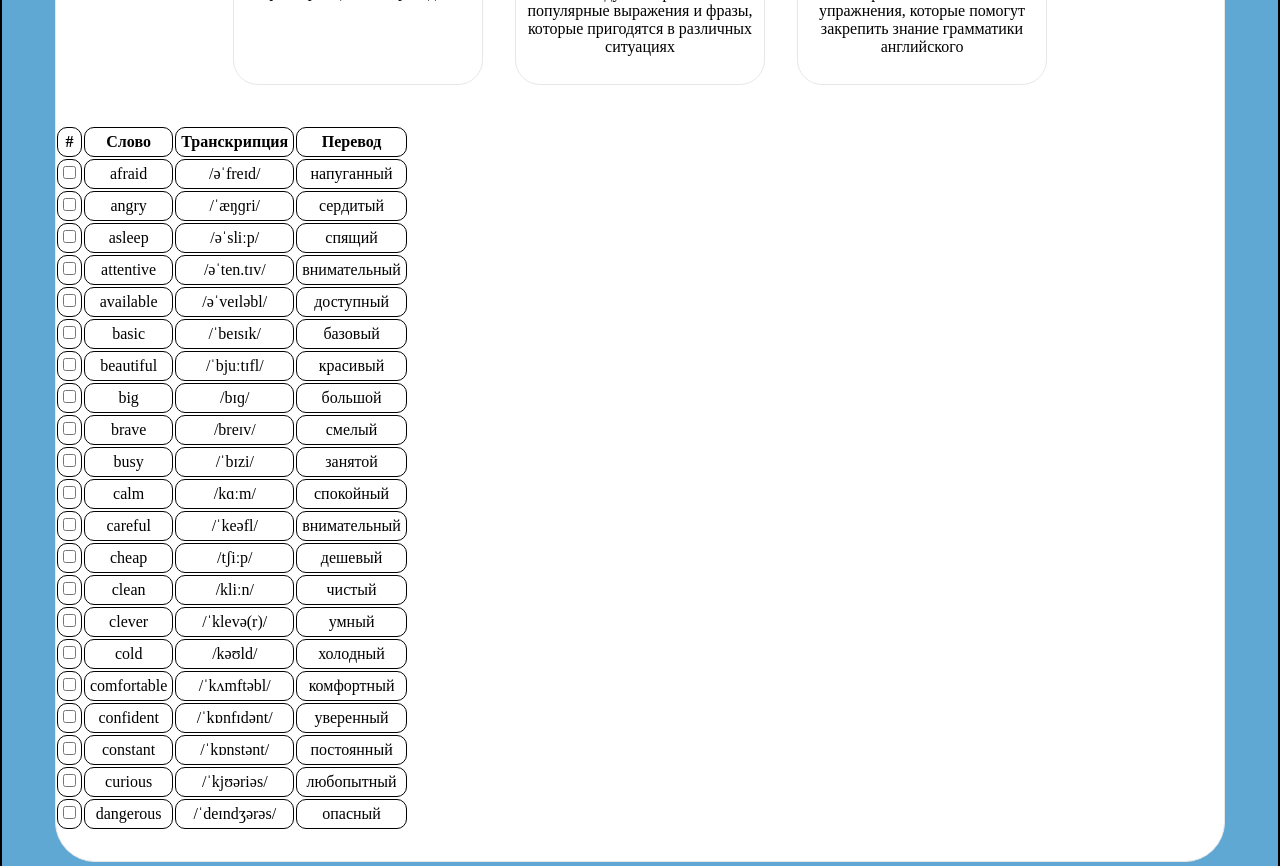
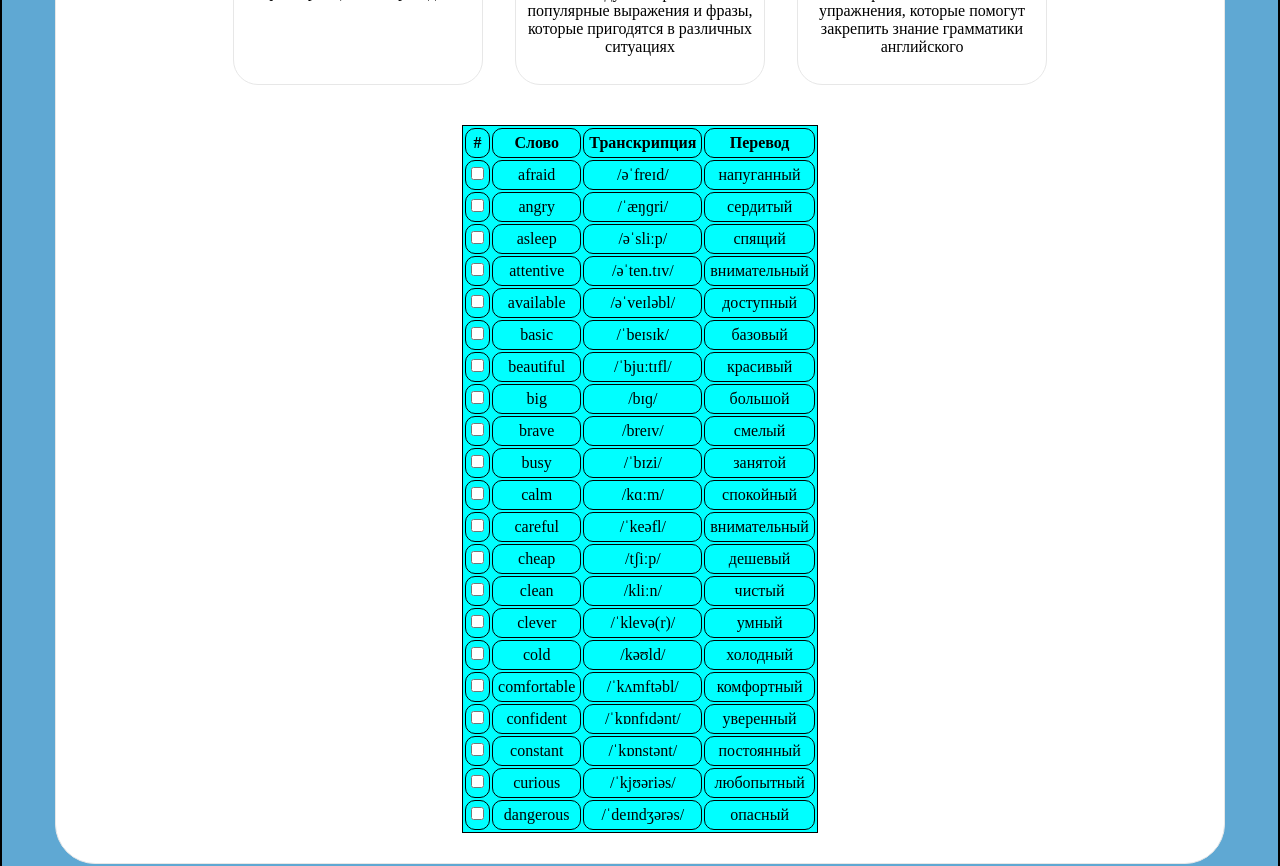
Before and after one commit to WeronikaGRIG/my-english-app, a React (Create React App) app: page / in a window 1280 px wide. Shown: the part 1460-2326 px from the top of the page. Built offline with nearby package versions, Linux system fonts and the light colour scheme.

Commit message:
add styles changes

```diff
--- a/src/components/Table/Table.jsx
+++ b/src/components/Table/Table.jsx
@@ -1,19 +1,19 @@
 
 import TableList from '../TableList/TableList';
 import { list } from '../../list';
-import './Table.css';
-
+import styles from './Table.module.css';
 
 export default function Table() {
-    return <div className='table'>
-        <div className="container">
-            <table className="table__wrapper">
-                <tbody>
-                    <td><strong> # </strong></td>
-                    <td><strong>Слово</strong></td>
-                    <td><strong>Транскрипция</strong></td>
-                    <td><strong>Перевод</strong></td>
-
+    return <div className={styles.tables}>
+        <div className={styles.container}>
+            <table className={styles.table}>
+                <tbody className={styles.tbody}>
+                    <tr className={styles.tr}>
+                        <td className={styles.td}><strong> # </strong></td>
+                        <td className={styles.td}><strong>Слово</strong></td>
+                        <td className={styles.td}><strong>Транскрипция</strong></td>
+                        <td className={styles.td}><strong>Перевод</strong></td>
+                    </tr>
                     {list.map((table, i) => {
                         return (
                             <TableList key={i} {...table} />
@@ -23,5 +23,5 @@ export default function Table() {
             </table>
         </div>
 
-    </div>;
+    </div >;
 }
--- a/src/components/Table/Table.css
+++ b/src/components/Table/Table.module.css
@@ -1,3 +1,11 @@
+.tables {
+    background-color: aqua;
+}
+
+.container {
+    border: 1px solid black;
+}
+
 table {
     display: block;
     width: 75%;
--- a/src/components/TableList/TableList.jsx
+++ b/src/components/TableList/TableList.jsx
@@ -1,12 +1,13 @@
 
+import styles from './TableList.module.css';
 
 export default function TableList({ word, transcript, translation }) {
     return (
-        <tr>
-            <td><input type="checkbox" /></td>
-            <td><p>{word}</p></td>
-            <td><p>{transcript}</p></td>
-            <td><p>{translation}</p></td>
+        <tr className={styles.tr}>
+            <td className={styles.td}><input type="checkbox" /></td>
+            <td className={styles.td}><p>{word}</p></td>
+            <td className={styles.td}><p>{transcript}</p></td>
+            <td className={styles.td}><p>{translation}</p></td>
         </tr>
     )
 }
--- /dev/null
+++ b/src/components/TableList/TableList.module.css
@@ -0,0 +1,10 @@
+tr {
+    position: relative;
+}
+
+td {
+    flex: 1 0 80px;
+    padding: 5px;
+    border: 1px solid black;
+    border-radius: 10px;
+}
```
Also changed, not shown: src/components/TableList/TableList.css (deleted).
